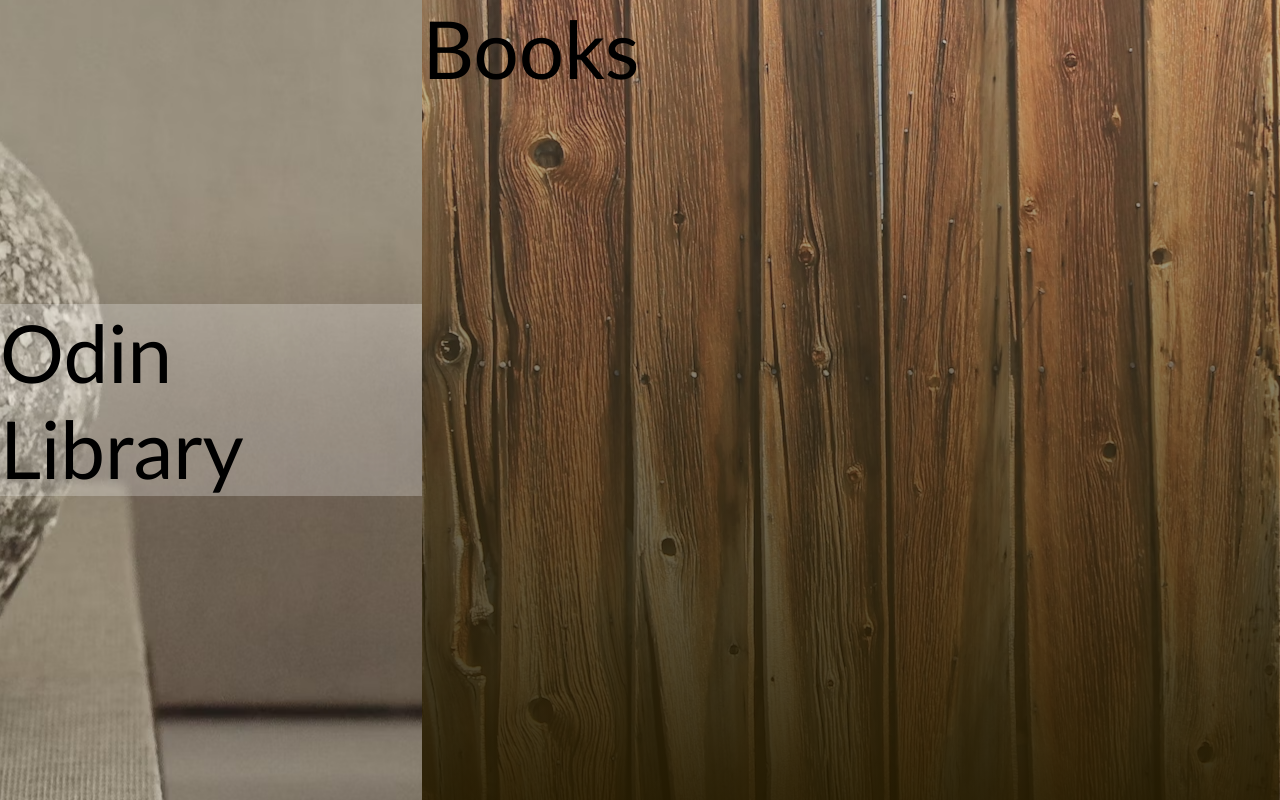
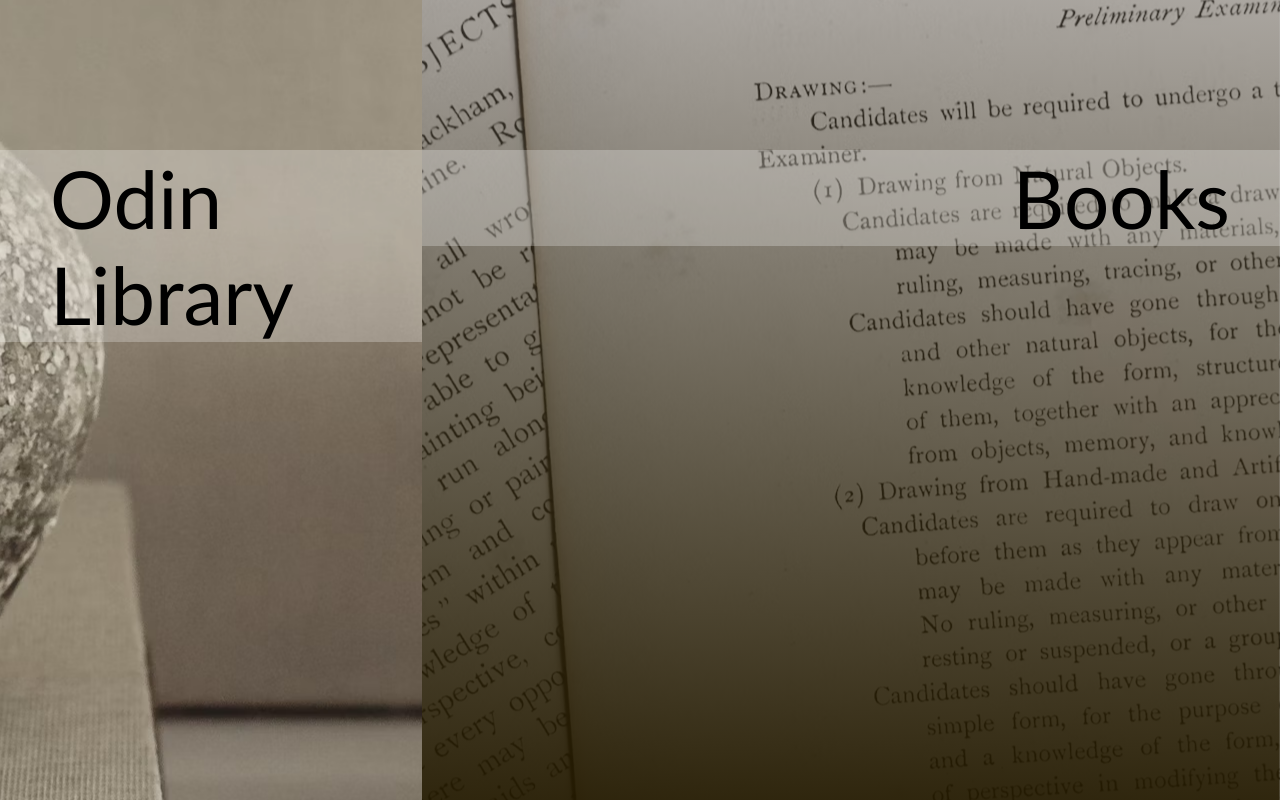
Before and after one commit to lithoformer/odin_library, a plain HTML site: page index.html in a window 1280 px wide. Drawn offline with Linux system fonts and the light colour scheme; a web font is replaced by a local one.

Commit message:
added new right background image

```diff
--- a/index.html
+++ b/index.html
@@ -14,9 +14,11 @@
 <body>
     <div class="outer">
         <div class="sidebar">
-            <div class="wrapper"><span class="outertext">Odin Library</span></div>
+            <div class="wrapper"><span class="outertextL">Odin Library</span></div>
         </div>
-        <div class="library"><span class="outertext">Books</span></div>
+        <div class="library">
+            <div class="wrapper"><span class="outertextR">Books</span></div>
+        </div>
     </div>
     <script src="./app.js"></script>
 </body>
--- a/style.css
+++ b/style.css
@@ -1,4 +1,5 @@
 *,body,html{
+    font-family: "Goudy Bookletter 1911","Gill Sans", "Gill Sans MT", Calibri, "Trebuchet MS", sans-serif;
     padding:0;
     margin:0;
 }
@@ -17,22 +18,32 @@
     height: 100%;
     background-image: url("photo-1667312939934-60fc3bfa4ec0.avif");
     background-position: center;
-    justify-content: center;
 }
 
 .wrapper{
     background-color: rgb(255,255,255,.25);
+    margin-top:150px;
 }
 
 .library{
     display:flex;
+    flex-direction: column;
     width:67%;
     height:100%;
-    background-image: linear-gradient(rgba(119, 107, 91, 0.37), rgba(37, 27, 1, 0.932)),url("photo-1501157095236-a46e5f6274d7.avif");
+    background-image: linear-gradient(rgba(119, 107, 91, 0.37), rgba(37, 27, 1, 0.932)),url("photo-1532153955177-f59af40d6472.avif");
     background-position: center;
 }
 
-.outertext{
-    font-family: "Goudy Bookletter 1911","Gill Sans", "Gill Sans MT", Calibri, "Trebuchet MS", sans-serif;
+.outertextL{
+    display:flex;
     font-size: 5rem;
+    margin-left: 50px;
+    justify-content: flex-start;
 }
+
+.outertextR{
+    display:flex;
+    font-size: 5rem;
+    margin-right: 50px;
+    justify-content: flex-end;
+}
```
Also changed, not shown: photo-1532153955177-f59af40d6472.avif (added), 3 other files.
